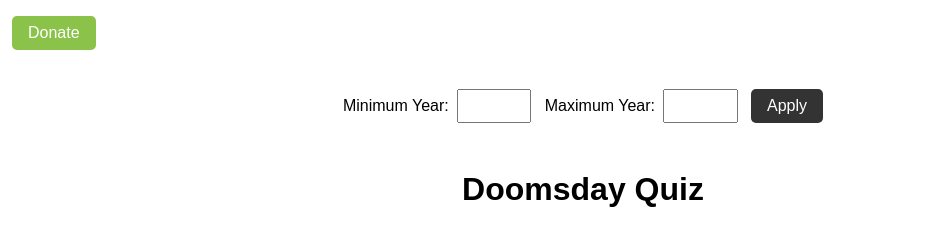
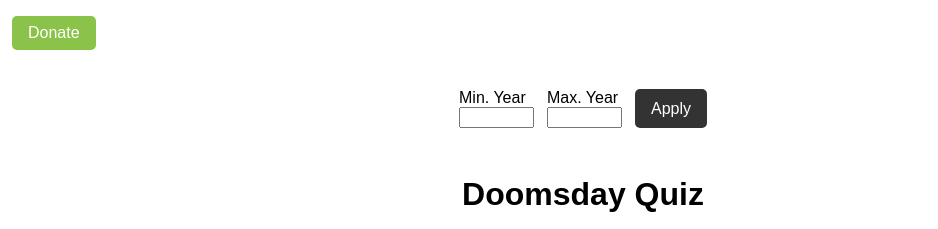
Before and after one commit to Lawand-A/doomsdayquiz, a plain HTML site: page index.html in a window 1280 px wide. Shown: the top 229 px of the page, 57-995 px from the left. Drawn offline with Linux system fonts and the light colour scheme.

Commit message:
Update index.html

```diff
--- a/index.html
+++ b/index.html
@@ -2,6 +2,7 @@
 <html>
 <head>
   <meta charset="utf-8">
+  <meta name="viewport" content="width=device-width,initial-scale=1.0, user-scalable=no">
   <title>Doomsday Quiz</title>
   <link rel="stylesheet" type="text/css" href="style.css">
 </head>
@@ -17,10 +18,15 @@
   </div>
 
   <nav>
-    <label for="min-year">Minimum Year:</label>
-    <input type="number" id="min-year" name="min-year" min="1" max="9999">
-    <label for="max-year">Maximum Year:</label>
-    <input type="number" id="max-year" name="max-year" min="100" max="9999">
+	<div id="field">
+		<label for="min-year">Min. Year</label>
+		<input type="number" id="min-year" name="min-year" min="100" max="9999">
+	</div>
+	<div id="field">
+		<label for="max-year">Max. Year</label>
+		<input type="number" id="max-year" name="max-year" min="100" max="9999">
+	</div>
+
     <button id="apply-year-range" onclick="applyYearRange()">Apply</button>
   </nav>
 
```
